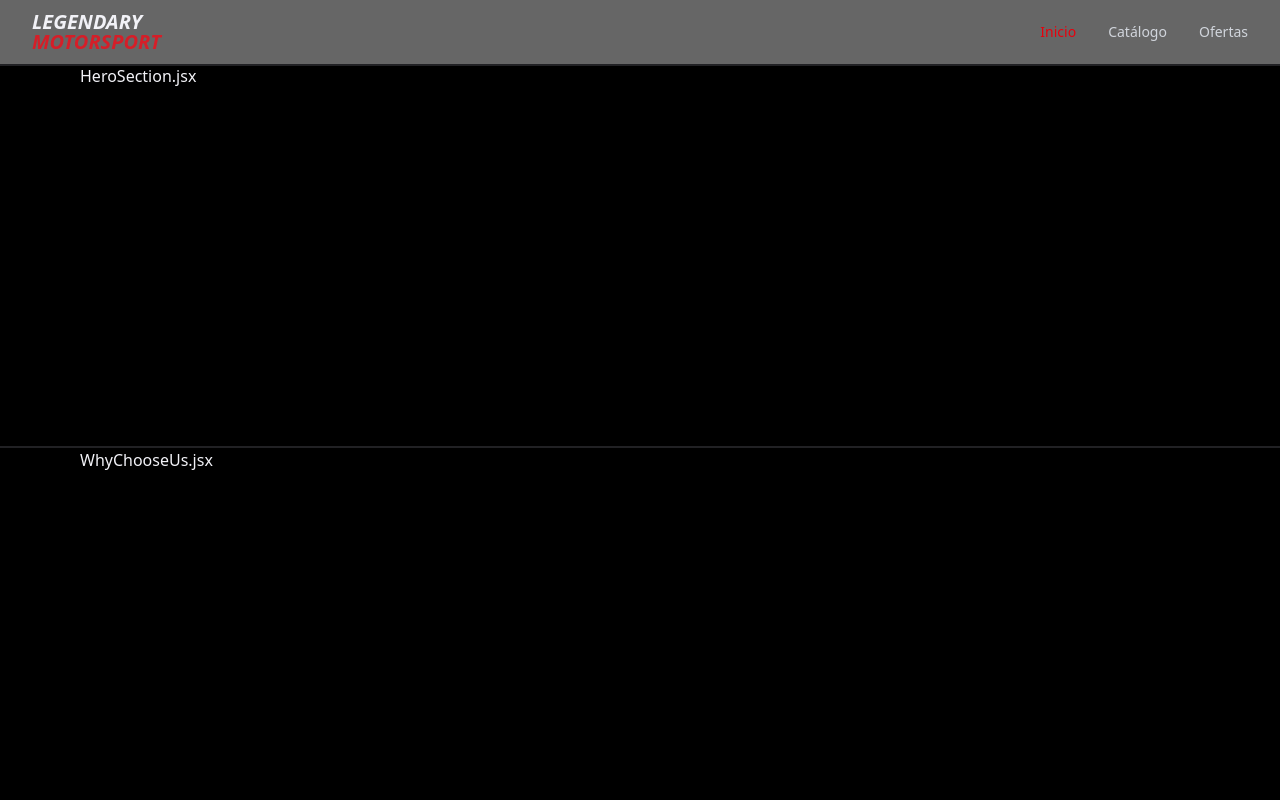
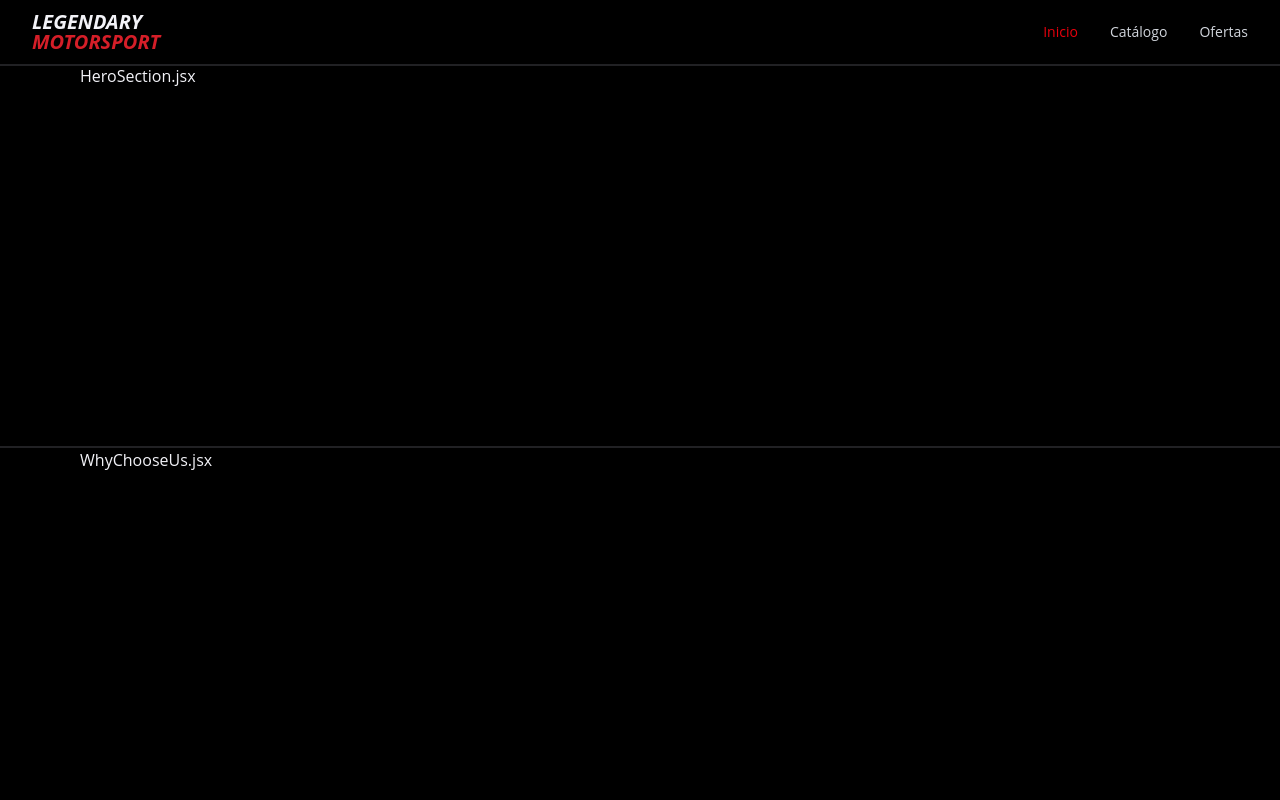
Before and after one commit to JeferssonTrejos/LegendaryMotorsport, a React (Vite) app: page / in a window 1280 px wide. Shown: the top 800 px of the page. Built offline with nearby package versions, Linux system fonts and the light colour scheme.

Commit message:
Correccion de separacion al inicio

```diff
--- a/src/components/layout/layout.jsx
+++ b/src/components/layout/layout.jsx
@@ -3,9 +3,9 @@
 
 export const Layout = ({ children }) => {
   return (
-    <div>
+    <div className="bg-custom-black-1">
       <Header />
-      <main className="flex-1 overflow-y-auto mt-16 bg-custom-black-1  min-h-dvh">
+      <main className="flex-1 overflow-y-auto pt-16 min-h-dvh">
         {children}
       </main>
       <Footer />
--- a/src/index.css
+++ b/src/index.css
@@ -1,4 +1,6 @@
 @import "tailwindcss";
+@import url('https://fonts.googleapis.com/css2?family=Dancing+Script:wght@400..700&family=Open+Sans:ital,wght@0,300..800;1,300..800&display=swap');
+
 @theme {
   --color-custom-black-1: #000000;
   --color-custom-black-1-60: rgba(0, 0, 0, 0.6);
@@ -19,3 +21,6 @@
 
   --color-custom-green-1: #34c759;
 }
+body {
+  font-family: 'Open Sans', sans-serif;
+}
```
